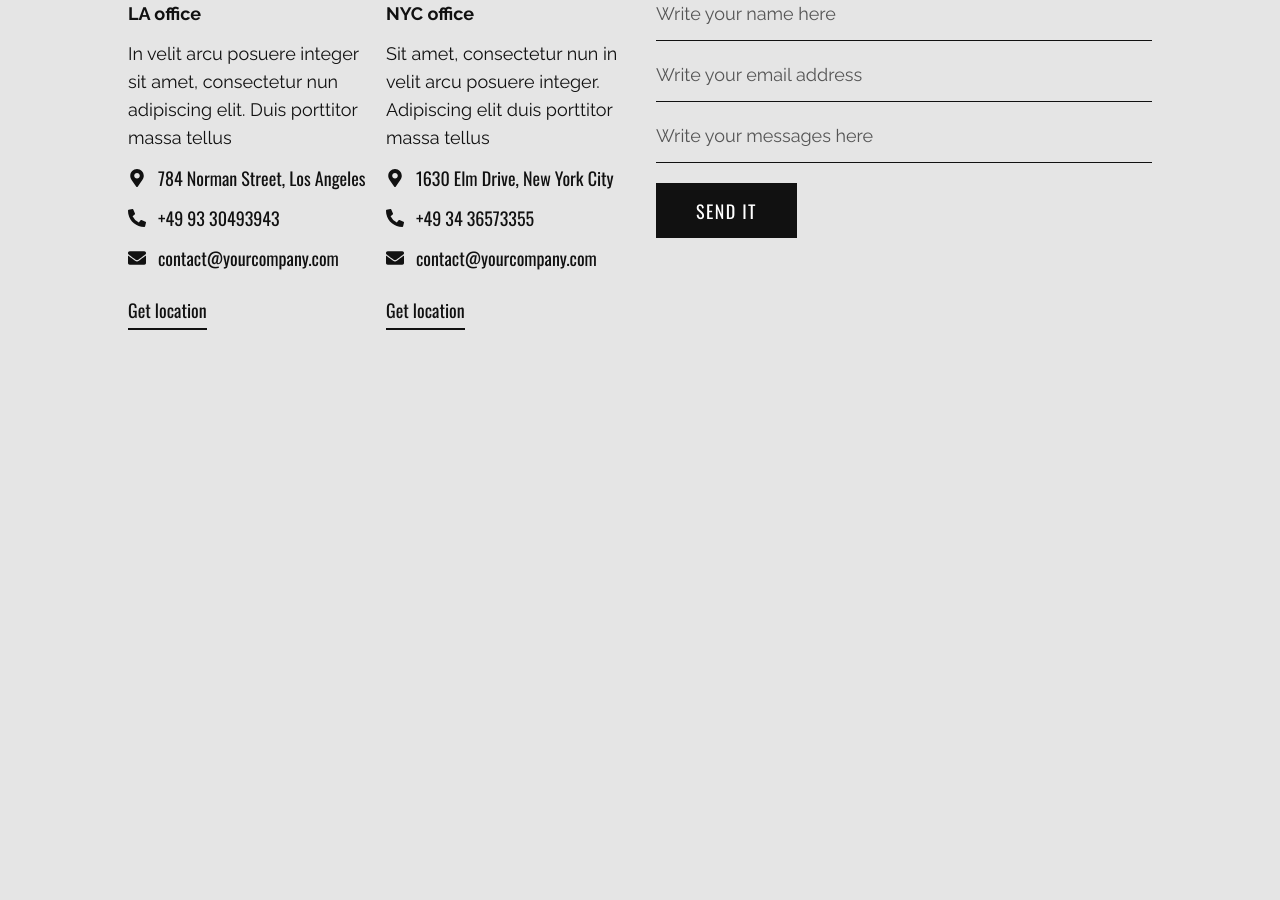
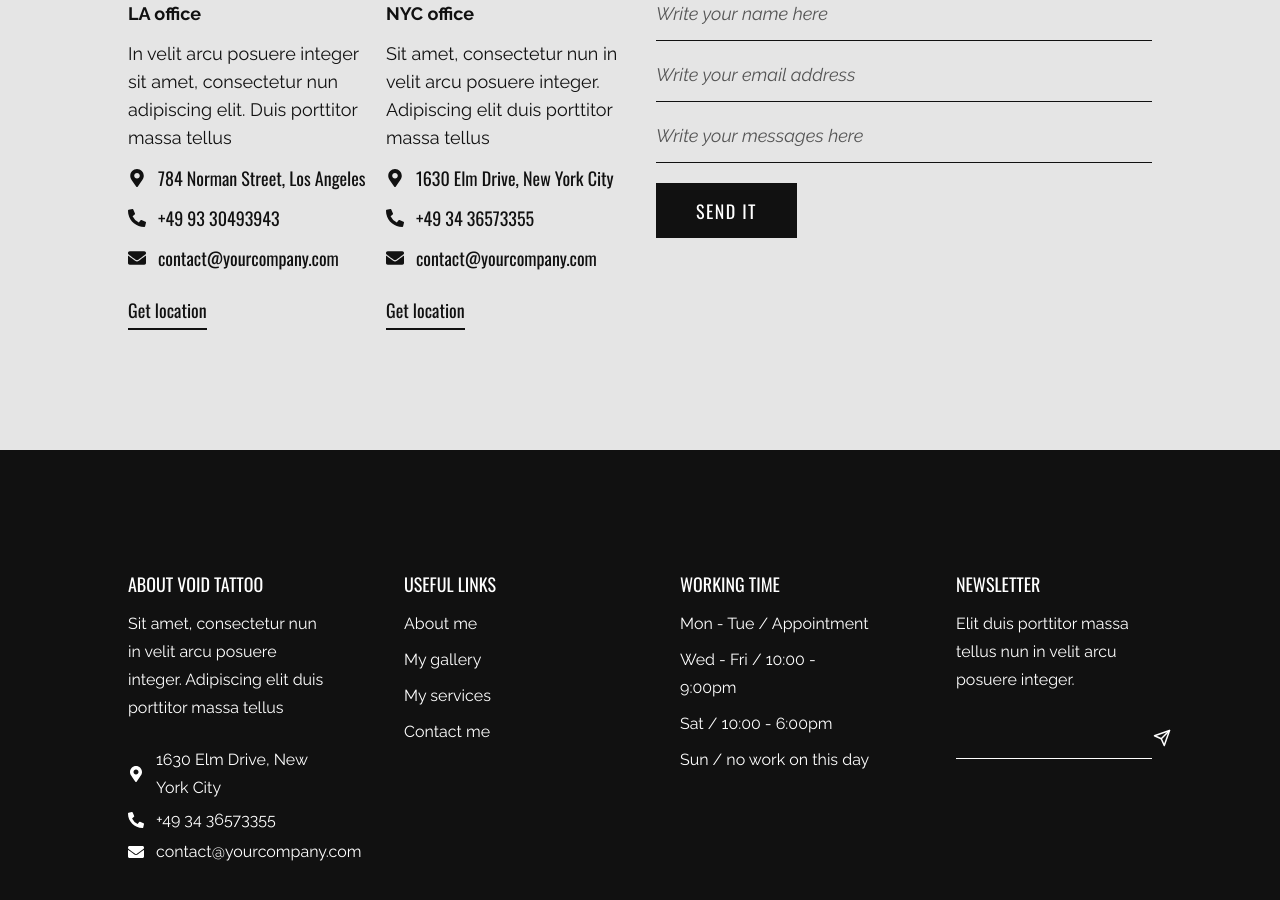
Before and after one commit to JacekLiman/tattoo-website, a React (Vite) app: page / in a window 1280 px wide. Shown: the part 5120-6020 px from the top of the page. Before the commit the page ends 5570 px from the top, so only its background shows below. Built offline with nearby package versions, Linux system fonts and the light colour scheme; a web font is replaced by a local one.

Commit message:
add Footer component

```diff
--- a/src/App.tsx
+++ b/src/App.tsx
@@ -1,5 +1,6 @@
 import About from "./components/About";
 import Contact from "./components/Contact";
+import Footer from "./components/Footer";
 import GallerySection from "./components/GallerySection";
 import Header from "./components/Header";
 import Hero from "./components/Hero";
@@ -18,6 +19,7 @@ function App() {
       <Testimonial />
       <Interview />
       <Contact />
+      <Footer />
     </div>
   );
 }
--- a/src/components/Contact.tsx
+++ b/src/components/Contact.tsx
@@ -28,7 +28,12 @@ const Contact = () => {
                         <div>{email.icon}</div>
                         {email.address}
                       </div>
-                      <a className="inline-block mt-6 pb-1 border-b-2 border-dark" href="#">{link}</a>
+                      <a
+                        className="inline-block mt-6 pb-1 border-b-2 border-dark"
+                        href="#"
+                      >
+                        {link}
+                      </a>
                     </div>
                   </div>
                 );
@@ -37,12 +42,26 @@ const Contact = () => {
             <div>
               <form>
                 <div className="flex flex-col gap-5">
-                  <input className="bg-transparent border-b border-dark placeholder:text-[#555] outline-none pb-3" type="text" placeholder={form.name} />
-                  <input className="bg-transparent border-b border-dark placeholder:text-[#555] outline-none pb-3" type="text" placeholder={form.email} />
-                  <input className="bg-transparent border-b border-dark placeholder:text-[#555] outline-none pb-3" type="text" placeholder={form.message} />
+                  <input
+                    className="italic bg-transparent border-b border-dark placeholder:text-[#555] outline-none pb-3"
+                    type="text"
+                    placeholder={form.name}
+                  />
+                  <input
+                    className="italic bg-transparent border-b border-dark placeholder:text-[#555] outline-none pb-3"
+                    type="text"
+                    placeholder={form.email}
+                  />
+                  <input
+                    className="italic bg-transparent border-b border-dark placeholder:text-[#555] outline-none pb-3"
+                    type="text"
+                    placeholder={form.message}
+                  />
                 </div>
 
-                <button className="mt-5 btn btn-dark btn-sm">{form.btnText}</button>
+                <button className="mt-5 btn btn-dark btn-sm">
+                  {form.btnText}
+                </button>
               </form>
             </div>
           </div>
--- /dev/null
+++ b/src/components/Footer.tsx
@@ -0,0 +1,82 @@
+import { footerData } from "../data";
+
+const Footer = () => {
+  const { about, links, program, newsletter } = footerData;
+  return (
+    <footer className="section bg-dark">
+      <div className="container mx-auto">
+        <div className="text-white grid grid-cols-1 lg:grid-cols-4 gap-20">
+          <div className="text-[16px]">
+            <h3 className="font-primary uppercase  text-[18px]">
+              {about.title}
+            </h3>
+            <p className="mt-3 mb-6">{about.subtitle}</p>
+            <div className="space-y-1">
+              <div className="flex items-center gap-3">
+                <div>{about.address.icon}</div>
+                {about.address.name}
+              </div>
+              <div className="flex items-center gap-3">
+                <div>{about.phone.icon}</div>
+                {about.phone.number}
+              </div>
+              <div className="flex items-center gap-3">
+                <div>{about.email.icon}</div>
+                {about.email.address}
+              </div>
+            </div>
+          </div>
+          <div>
+            <h3 className="uppercase text-[18px] font-primary">
+              {links.title}
+            </h3>
+            <ul className="mt-3 mb-6 space-y-2">
+              {links.items.map((item, idx) => {
+                return (
+                  <li key={idx} className="text-[16px]">
+                    <a className="inline-block" href={item.href}>
+                      {item.name}
+                    </a>
+                  </li>
+                );
+              })}
+            </ul>
+          </div>
+          <div>
+            <h3 className="uppercase text-[18px] font-primary">
+              {program.title}
+            </h3>
+            <ul className="mt-3 mb-6 space-y-2">
+              {program.items.map((item, idx) => {
+                return (
+                  <li key={idx} className="text-[16px]">
+                    <a className="inline-block" href={item.href}>
+                      {item.name}
+                    </a>
+                  </li>
+                );
+              })}
+            </ul>
+          </div>
+          <div>
+            <h3 className="uppercase text-[18px] font-primary">
+              {newsletter.title}
+            </h3>
+            <p className="mt-3 mb-6 text-[16px]">{newsletter.subtitle}</p>
+            <form onSubmit={(e) => e.preventDefault()}>
+              <div className="flex justify-between items-center border-b-[1px] border-white">
+                <input
+                  className="flex-1 italic bg-transparent  placeholder:text-[#555] outline-none pb-3"
+                  type="text"
+                />
+                <button>{newsletter.form.icon}</button>
+              </div>
+            </form>
+          </div>
+        </div>
+      </div>
+    </footer>
+  );
+};
+
+export default Footer;
```
